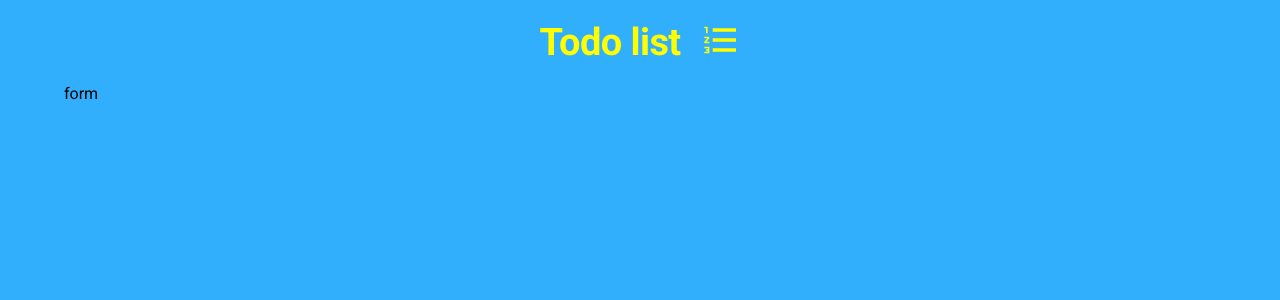
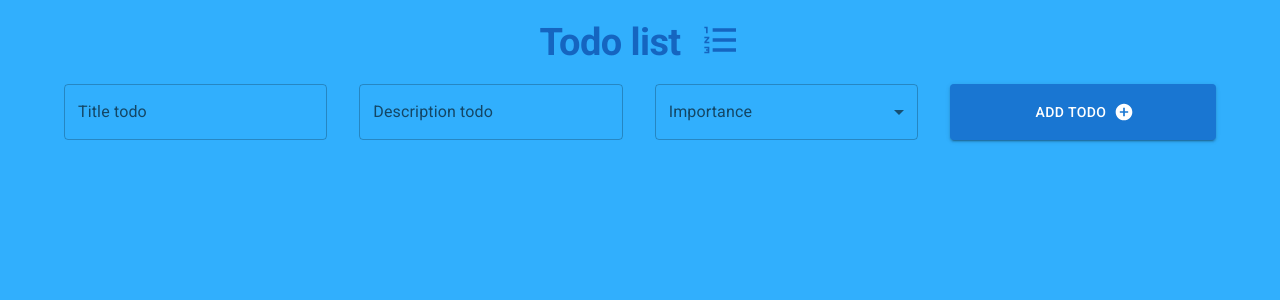
Before and after one commit to pedanmax/todo-list, a React (Vite) app in the folder todo-list-mui/: page / in a window 1280 px wide. Shown: the top 300 px of the page. Built offline with nearby package versions, Linux system fonts and the light colour scheme.

Commit message:
feat:add form todo

```diff
--- a/todo-list-mui/package.json
+++ b/todo-list-mui/package.json
@@ -16,6 +16,7 @@
     "@mui/material": "^5.13.3",
     "react": "^18.2.0",
     "react-dom": "^18.2.0",
+    "react-hook-form": "^7.44.3",
     "sass": "^1.62.1"
   },
   "devDependencies": {
--- a/todo-list-mui/src/App.tsx
+++ b/todo-list-mui/src/App.tsx
@@ -7,7 +7,7 @@ import './App.css';
 function App() {
   return (
     <StyledEngineProvider injectFirst>
-      <Container maxWidth="lg">
+      <Container>
         <Header />
         <main>
           <Form />
--- /dev/null
+++ b/todo-list-mui/src/components/ButtonComponent/ButtonComponent.tsx
@@ -0,0 +1,17 @@
+import { Button } from '@mui/material';
+import AddCircleIcon from '@mui/icons-material/AddCircle';
+
+const ButtonComponent = () => {
+  return (
+    <Button
+      type="submit"
+      variant="contained"
+      endIcon={<AddCircleIcon />}
+      sx={{ flex: '1 1 25%', height: '56px' }}
+    >
+      Add todo
+    </Button>
+  );
+};
+
+export default ButtonComponent;
--- a/todo-list-mui/src/components/Form/Form.tsx
+++ b/todo-list-mui/src/components/Form/Form.tsx
@@ -1,7 +1,62 @@
+/* eslint-disable max-len */
+/* eslint-disable react/jsx-props-no-spreading */
+import { TextField, Stack } from '@mui/material';
+import { useForm } from 'react-hook-form';
+import ButtonComponent from '../ButtonComponent/ButtonComponent';
+import SelectComponent from '../SelectComponent/SelectComponent';
+import { FormValues } from '../../types/types';
 import './Form.scss';
 
-function Form() {
-  return <h1>form</h1>;
-}
+const Form = () => {
+  const form = useForm<FormValues>({
+    defaultValues: {
+      title: '',
+      desc: '',
+      importance: '',
+    },
+  });
+  const {
+    register, handleSubmit, formState, reset,
+  } = form;
+  const { errors } = formState;
+  const onSubmit = (data: FormValues) => {
+    console.log(data);
+    reset();
+  };
+  return (
+    <form
+      className='form'
+      noValidate
+      onSubmit={handleSubmit(onSubmit)}
+    >
+      <Stack
+        direction={{ xs: 'column', sm: 'row' }}
+        spacing={{ xs: 1, sm: 2, md: 4 }}
+      >
+        <TextField
+          label='Title todo'
+          type='text'
+          {...register(
+            'title',
+            { required: 'Title is required' },
+          )}
+          error={!!errors.title}
+          helperText={errors.title?.message}
+          sx={{ flex: '1 1 25%' }}
+        />
+        <TextField
+          label='Description todo'
+          type='text'
+          {...register('desc', { required: 'Description is required' })}
+          error={!!errors.desc}
+          helperText={errors.desc?.message}
+          sx={{ flex: '1 1 25%' }}
+        />
+        <SelectComponent refProp={register} error={!!errors.importance} />
+        <ButtonComponent />
+      </Stack>
+    </form>
+  );
+};
 
 export default Form;
--- a/todo-list-mui/src/components/Header/Header.tsx
+++ b/todo-list-mui/src/components/Header/Header.tsx
@@ -10,14 +10,14 @@ function Header() {
         component="h1"
         fontSize={38}
         fontWeight={700}
-        color="yellow"
+        color="#1565C0"
         sx={{
           textAlign: 'center',
         }}
       >
         Todo list
       </Typography>
-      <FormatListNumberedIcon sx={{ color: 'yellow', width: '40px', height: '40px' }} />
+      <FormatListNumberedIcon sx={{ color: '#1565C0', width: '40px', height: '40px' }} />
     </header>
   );
 }
--- /dev/null
+++ b/todo-list-mui/src/components/SelectComponent/SelectComponent.tsx
@@ -0,0 +1,31 @@
+/* eslint-disable max-len */
+/* eslint-disable react/jsx-props-no-spreading */
+import {
+  Select, MenuItem, InputLabel, FormControl, FormHelperText,
+} from '@mui/material';
+import { UseFormRegister } from 'react-hook-form';
+import { FormValues } from '../../types/types';
+
+const SelectComponent = ({ refProp, error }: { refProp: UseFormRegister<FormValues>, error:boolean }) => {
+  return (
+    <FormControl sx={{ flex: '1 1 25%' }}>
+      <InputLabel id="demo-simple-select-label">Importance</InputLabel>
+      <Select
+        labelId="demo-simple-select-label"
+        id="demo-simple-select"
+        label="Importance"
+        defaultValue=''
+        required
+        {...refProp('importance', { required: 'Choose is required' })}
+        error={error}
+      >
+        <MenuItem value="urgently do">Urgently do</MenuItem>
+        <MenuItem value="less urgently do">Less urgently do</MenuItem>
+        <MenuItem value="not urgent">Not urgent</MenuItem>
+      </Select>
+      {error && <FormHelperText sx={{ color: 'red' }}>Choose is required</FormHelperText>}
+    </FormControl>
+  );
+};
+
+export default SelectComponent;
--- /dev/null
+++ b/todo-list-mui/src/types/types.ts
@@ -0,0 +1,14 @@
+import { UseFormRegister, FieldValues } from 'react-hook-form';
+
+export interface TextInputProps {
+  type: string,
+  label: string,
+  name: string,
+  refProp?: UseFormRegister<FieldValues>,
+}
+
+export interface FormValues {
+  title:string,
+  desc:string,
+  importance: string,
+}
```
Also changed, not shown: todo-list-mui/src/components/TextInput/TextInput.tsx (added, +22 -0 lines), todo-list-mui/.eslintrc.cjs, 1 other file (tests, documents, lock files or other folders).
